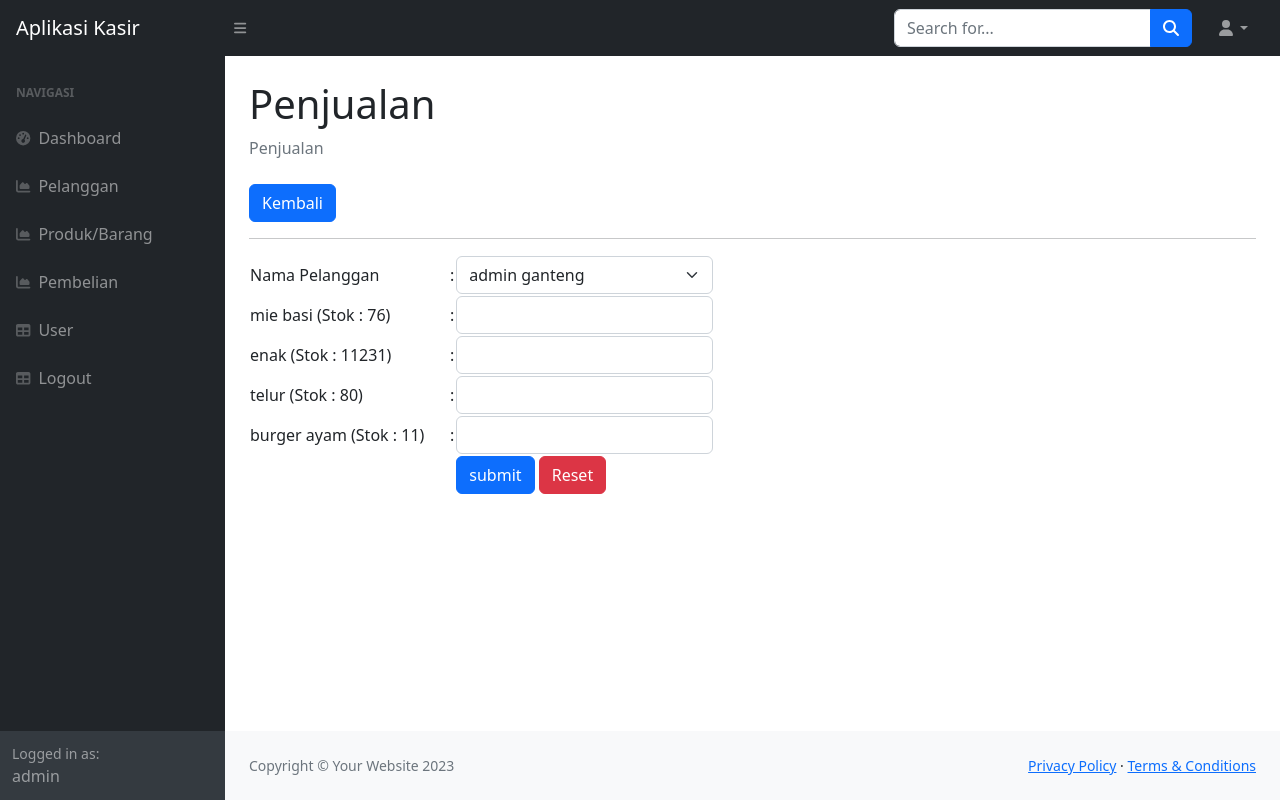
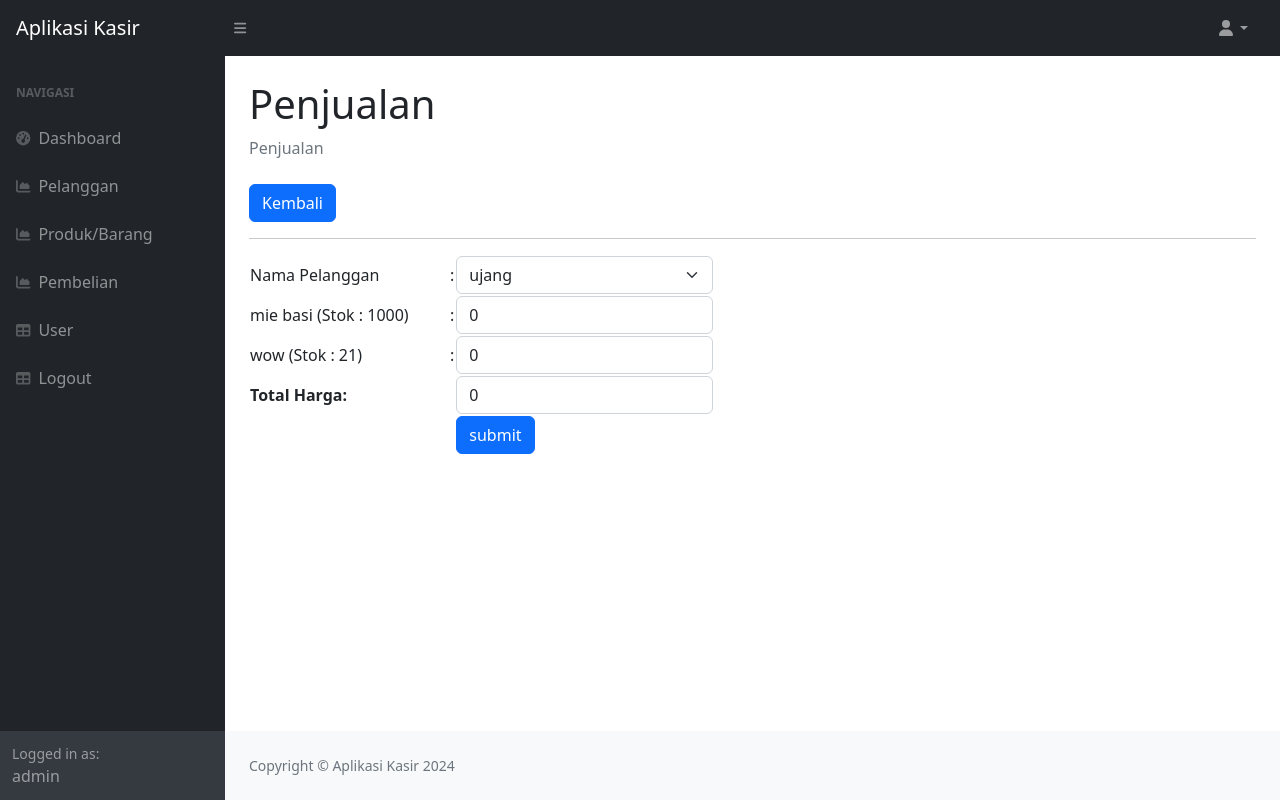
Before and after one commit to AlliefJundan/latihan_ujikom, a PHP site: page /index.php?page=pembelian_tambah in a window 1280 px wide. Run offline with PHP 8.4, Linux system fonts and the light colour scheme; a user stored in the database is signed in; data comes from the database, SQL or seed files in the repository; some libraries are stand-ins or nearby versions.

Commit message:
Add files via upload

```diff
--- a/index.php
+++ b/index.php
@@ -23,18 +23,13 @@ if (!isset($_SESSION['user'])) {
 <body class="sb-nav-fixed">
     <nav class="sb-topnav navbar navbar-expand navbar-dark bg-dark">
         <!-- Navbar Brand-->
-        <a class="navbar-brand ps-3" href="index.html">Aplikasi Kasir</a>
+        <a class="navbar-brand ps-3" href="index.php">Aplikasi Kasir</a>
         <!-- Sidebar Toggle-->
         <button class="btn btn-link btn-sm order-1 order-lg-0 me-4 me-lg-0" id="sidebarToggle" href="#!"><i
                 class="fas fa-bars"></i></button>
         <!-- Navbar Search-->
         <form class="d-none d-md-inline-block form-inline ms-auto me-0 me-md-3 my-2 my-md-0">
-            <div class="input-group">
-                <input class="form-control" type="text" placeholder="Search for..." aria-label="Search for..."
-                    aria-describedby="btnNavbarSearch" />
-                <button class="btn btn-primary" id="btnNavbarSearch" type="button"><i
-                        class="fas fa-search"></i></button>
-            </div>
+            <div class="input-group"></div>
         </form>
         <!-- Navbar-->
         <ul class="navbar-nav ms-auto ms-md-0 me-3 me-lg-4">
@@ -102,12 +97,8 @@ if (!isset($_SESSION['user'])) {
             <footer class="py-4 bg-light mt-auto">
                 <div class="container-fluid px-4">
                     <div class="d-flex align-items-center justify-content-between small">
-                        <div class="text-muted">Copyright &copy; Your Website 2023</div>
-                        <div>
-                            <a href="#">Privacy Policy</a>
-                            &middot;
-                            <a href="#">Terms &amp; Conditions</a>
-                        </div>
+                        <div class="text-muted">Copyright &copy; Aplikasi Kasir 2024</div>
+
                     </div>
                 </div>
             </footer>
--- a/pelanggan_tambah.php
+++ b/pelanggan_tambah.php
@@ -44,7 +44,6 @@ if(isset($_POST['nama_pelanggan'])) {
             <td></td>
             <td>
                 <button type="submit" class="btn btn-primary">submit</button>
-                <button type="reset" class="btn btn-danger">Reset</button>
             </td>
         </tr>
 
--- a/pelanggan_ubah.php
+++ b/pelanggan_ubah.php
@@ -7,7 +7,7 @@ if (isset($_POST['nama_pelanggan'])) {
 
     $query = mysqli_query($koneksi, "UPDATE pelanggan set nama_pelanggan ='$nama', alamat = '$alamat', no_telepon='$no_telepon' WHERE id_pelanggan =$id");
     if ($query) {
-        echo '<script>alert("Ubah data berhasil");</script>';
+        echo '<script>alert("Ubah data berhasil"); location.href="?page=pelanggan"</script>';
     } else {
         echo '<script>alert("Ubah data gagal: ' . mysqli_error($koneksi) . '");</script>';
     }
@@ -17,7 +17,7 @@ $query = mysqli_query($koneksi, "SELECT * FROM pelanggan WHERE id_pelanggan = '$
 $data = mysqli_fetch_array($query);
 ?>
 
-<div class="container-fluidpx-4">
+<div class="container-fluid px-4">
     <h1 class="mt-4">Pelanggan</h1>
     <ol class="breadcrumb mb-4">
         <li class="breadcrumb-item active">Pelanggan</li>
@@ -49,7 +49,6 @@ $data = mysqli_fetch_array($query);
                 <td></td>
                 <td>
                     <button type="submit" class="btn btn-primary">submit</button>
-                    <button type="reset" class="btn btn-danger">Reset</button>
                 </td>
             </tr>
 
--- a/pembelian_tambah.php
+++ b/pembelian_tambah.php
@@ -5,20 +5,35 @@ if (isset($_POST["id_pelanggan"])) {
     $produk = $_POST['produk'];
     $total = 0;
 
-    $query = mysqli_query($koneksi, "INSERT INTO penjualan(tanggal_penjualan, id_penjualan) VALUES(NOW(), '$id_pelanggan') ");
+    $allZero = true;
+    foreach ($produk as $val) {
+        if ($val > 0) {
+            $allZero = false;
+            break;
+        }
+    }
+
+    if ($allZero) {
+        echo '<script>alert("Tidak bisa melanjutkan, jumlah semua produk adalah 0!");</script>';
+    } else {
+        $query = mysqli_query($koneksi, "INSERT INTO penjualan(tanggal_penjualan, id_pelanggan) VALUES(NOW(), '$id_pelanggan') ");
         $idTerakhir = mysqli_fetch_array(mysqli_query($koneksi, "SELECT * FROM penjualan ORDER BY id_penjualan DESC"));
         $id_penjualan = $idTerakhir['id_penjualan'];
 
-
         foreach ($produk as $key => $val) {
+            if ($val > 0) {
                 $pr = mysqli_fetch_array(mysqli_query($koneksi, "SELECT * FROM produk WHERE id_produk=$key"));
                 $sub = $val * $pr['harga'];
                 $total += $sub;
 
                 $query = mysqli_query($koneksi, "INSERT INTO detail_penjualan(id_penjualan, id_produk, jumlah_produk, subtotal) VALUES('$id_penjualan', '$key', '$val', '$sub') ");
+
+                $kurang = mysqli_query($koneksi, "UPDATE produk SET stok = stok - $val WHERE id_produk = $key");
+            }
+        }
     }
 
-    $query = mysqli_query($koneksi, "UPDATE penjualan SET total_harga = $total WHERE id_penjualan = $id_penjualan");
+    $query = mysqli_query($koneksi, "UPDATE penjualan SET id_pelanggan = $id_pelanggan, tanggal_penjualan = NOW(),total_harga = $total WHERE id_penjualan = $id_penjualan");
     if ($query) {
         echo '<script>alert("Tambah data berhasil"); location.href="?page=pembelian"</script>';
     } else {
@@ -28,6 +43,7 @@ if (isset($_POST["id_pelanggan"])) {
 
 ?>
 
+
 <div class="container-fluid px-4">
     <h1 class="mt-4">Penjualan</h1>
     <ol class="breadcrumb mb-4">
@@ -36,12 +52,14 @@ if (isset($_POST["id_pelanggan"])) {
     <a href="?page=pembelian" class="btn btn-primary">Kembali</a>
     <hr>
 
-    <form method="post">
+    <form method="post" id="form-penjualan">
         <table>
+            <!-- Nama Pelanggan -->
             <tr>
                 <td width="200">Nama Pelanggan</td>
                 <td width="1">:</td>
-                <td><select class="form-control form-select" name="id_pelanggan">
+                <td>
+                    <select class="form-control form-select" name="id_pelanggan">
                         <?php
                         $p = mysqli_query($koneksi, 'SELECT * FROM pelanggan ');
                         while ($pel = mysqli_fetch_array($p)) {
@@ -54,6 +72,8 @@ if (isset($_POST["id_pelanggan"])) {
                     </select>
                 </td>
             </tr>
+
+            <!-- Daftar Produk -->
             <?php
             $pro = mysqli_query($koneksi, 'SELECT * FROM produk ');
             while ($produk = mysqli_fetch_array($pro)) {
@@ -61,23 +81,71 @@ if (isset($_POST["id_pelanggan"])) {
                 <tr>
                     <td><?php echo $produk['nama_produk'] . ' (Stok : ' . $produk['stok'] . ')' ?></td>
                     <td>:</td>
-                    <td><input class="form-control" max="<?php echo $produk['stok']; ?>" type="number" step="0"
-                            name="produk[<?php echo $produk['id_produk'] ?>]">
+                    <td>
+                        <input class="form-control produk-input" type="number" step="0" min="0" value="0"
+                            max="<?php echo $produk['stok']; ?>" name="produk[<?php echo $produk['id_produk']; ?>]"
+                            data-harga="<?php echo $produk['harga']; ?>" onchange="hitungTotal()">
                     </td>
                 </tr>
                 <?php
             }
             ?>
+
+            <!-- Tampilkan total harga -->
+            <tr>
+                <td colspan="2"><strong>Total Harga:</strong></td>
+                <td><input type="text" id="total-harga" class="form-control" value="0" readonly></td>
+            </tr>
+
+            <!-- Tombol Submit -->
             <tr>
                 <td></td>
                 <td></td>
                 <td>
                     <button type="submit" class="btn btn-primary">submit</button>
-                    <button type="reset" class="btn btn-danger">Reset</button>
                 </td>
             </tr>
+        </table>
+    </form>
 
-        </table>
+    <script>
+        function formatRupiah(angka) {
+            let number_string = angka.toString().replace(/[^,\d]/g, ''),
+                split = number_string.split(','),
+                sisa = split[0].length % 3,
+                rupiah = split[0].substr(0, sisa),
+                ribuan = split[0].substr(sisa).match(/\d{3}/gi);
 
-    </form>
+            // Tambahkan titik jika ada ribuan
+            if (ribuan) {
+                separator = sisa ? '.' : '';
+                rupiah += separator + ribuan.join('.');
+            }
+
+            return 'Rp ' + rupiah + (split[1] !== undefined ? ',' + split[1] : '');
+        }
+
+        function hitungTotal() {
+            let total = 0;
+
+            // Ambil semua input produk
+            const produkInputs = document.querySelectorAll('.produk-input');
+
+            // Loop melalui semua input produk
+            produkInputs.forEach(function (input) {
+                const jumlah = parseFloat(input.value);
+                const harga = parseFloat(input.getAttribute('data-harga'));
+
+                // Tambahkan subtotal untuk produk yang dipilih
+                if (!isNaN(jumlah) && !isNaN(harga)) {
+                    total += jumlah * harga;
+                }
+            });
+
+            // Format total harga dengan format rupiah
+            document.getElementById('total-harga').value = formatRupiah(total.toFixed(0));
+        }
+    </script>
+
+
 </div>
--- a/produk_tambah.php
+++ b/produk_tambah.php
@@ -44,7 +44,6 @@ if(isset($_POST['nama_produk'])) {
             <td></td>
             <td>
                 <button type="submit" class="btn btn-primary">submit</button>
-                <button type="reset" class="btn btn-danger">Reset</button>
             </td>
         </tr>
 
--- a/produk_ubah.php
+++ b/produk_ubah.php
@@ -18,7 +18,7 @@ $data = mysqli_fetch_array($query);
 ?>
 
 <div class="container-fluid px-4">
-    <h1 class="mt-4">produk</h1>
+    <h1 class="mt-4">Produk</h1>
     <ol class="breadcrumb mb-4">
         <li class="breadcrumb-item active">Produk</li>
     </ol>
@@ -47,7 +47,6 @@ $data = mysqli_fetch_array($query);
             <td></td>
             <td>
                 <button type="submit" class="btn btn-primary">submit</button>
-                <button type="reset" class="btn btn-danger">Reset</button>
             </td>
         </tr>
 
--- a/user.php
+++ b/user.php
@@ -8,6 +8,7 @@
     <table class="table">
         <thead>
             <tr>
+                <th>No</th>
                 <th>ID User</th>
                 <th>Nama</th>
                 <th>Username</th>
@@ -18,10 +19,13 @@
         </thead>
         <tbody>
             <?php
+            $nomor = 1;
             $query = mysqli_query($koneksi, "SELECT * FROM user");
             while ($data = mysqli_fetch_array($query)) {
             ?>
                 <tr>
+                <th scope="row"><?php echo $nomor++; ?></th>
+
                     <td><?php echo $data['id_user']; ?></td>
                     <td><?php echo $data['nama']; ?></td>
                     <td><?php echo $data['username']; ?></td>
```
Also changed, not shown: kasir.sql (+49 -16 lines), pelanggan.php (+10 -5 lines), pembelian.php (+8 -6 lines), produk.php (+6 -3 lines), user_tambah.php (+8 -6 lines), user_ubah.php (+11 -8 lines). Lines whose indentation alone changed are shown as unchanged.
